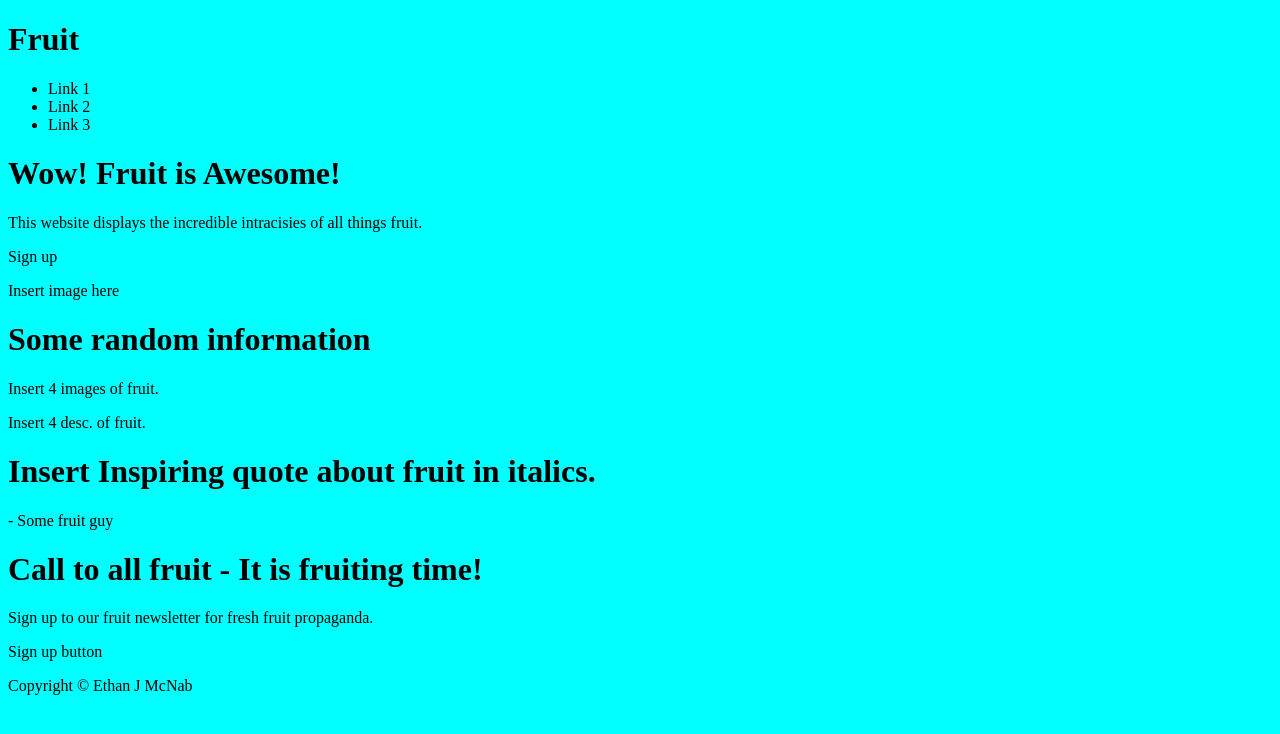
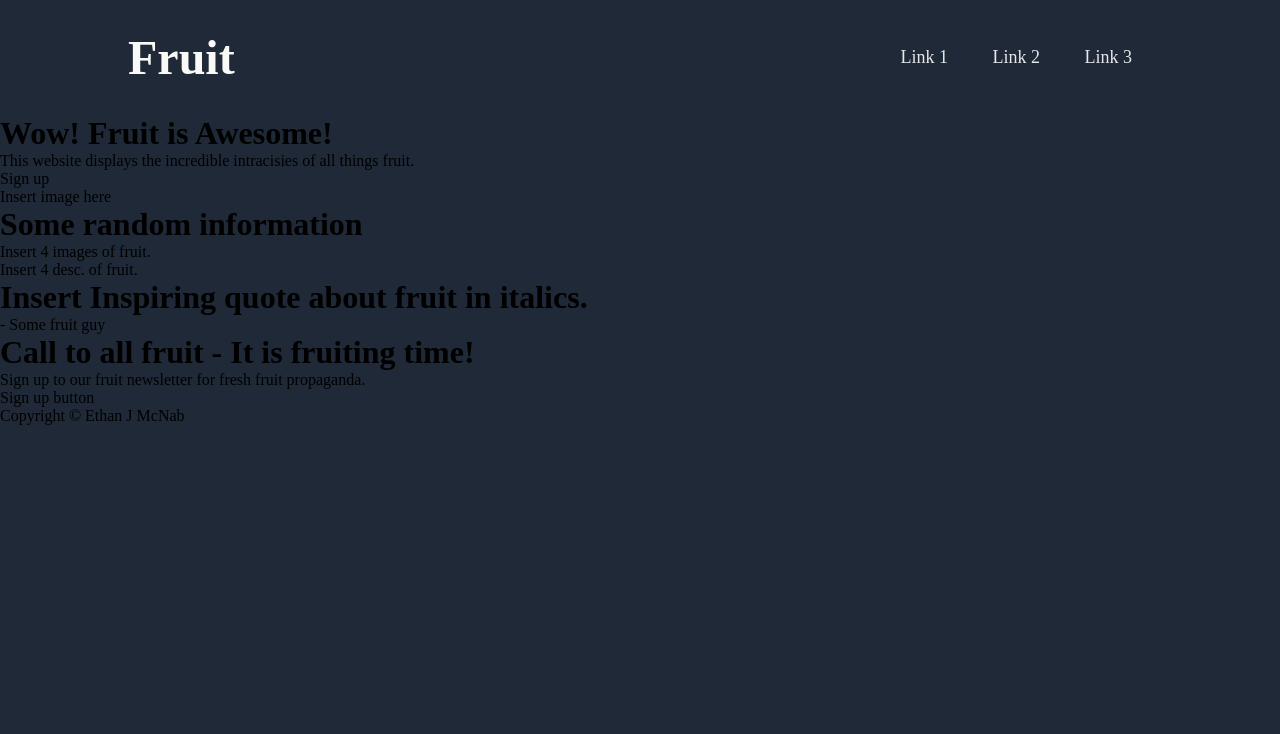
Before and after one commit to EthanJMcNab/Fruit-Website, a plain HTML site: page index.html in a window 1280 px wide. Drawn offline with Linux system fonts and the light colour scheme.

Commit message:
Added header to html and css.

```diff
--- a/index.html
+++ b/index.html
@@ -8,12 +8,14 @@
 
   <body>
     <!-- Section 1-->
-    <h1>Fruit</h1>
-    <ul>
-        <li>Link 1</li>
-        <li>Link 2</li>
-        <li>Link 3</li>
-    </ul>
+    <header>
+        <h1>Fruit</h1>
+        <ul class="nav_links">
+            <li>Link 1</li>
+            <li>Link 2</li>
+            <li>Link 3</li>
+        </ul>
+    </header>
 
     <!-- Section 2-->
     <h1>Wow! Fruit is Awesome!</h1>
--- a/styles.css
+++ b/styles.css
@@ -1,3 +1,26 @@
 * {
-    background-color: aqua;
+    box-sizing:border-box;
+    margin: 0;
+    padding: 0;
+    background-color: #1F2937;
 }
+
+header {
+    display: flex;
+    justify-content: space-between;
+    align-items: center;
+    padding: 30px 10%;
+    color: #F9FAF8;
+    font-size: 24px;
+}
+
+.nav_links{
+    font-size: 18px;
+    color: #E5E7EB;
+    list-style: none;
+}
+
+.nav_links li{
+    display: inline-block;
+    padding: 0px 20px;
+}
```
